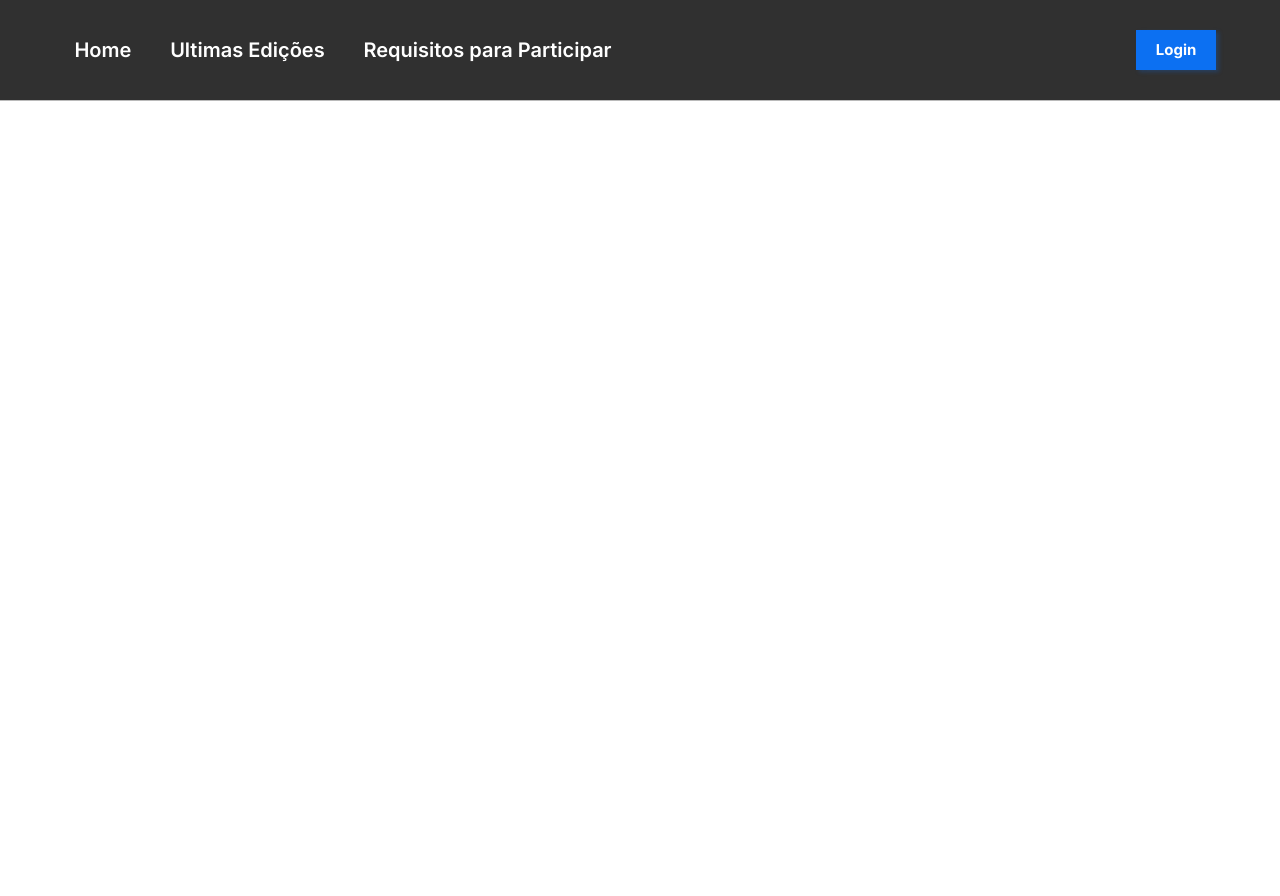
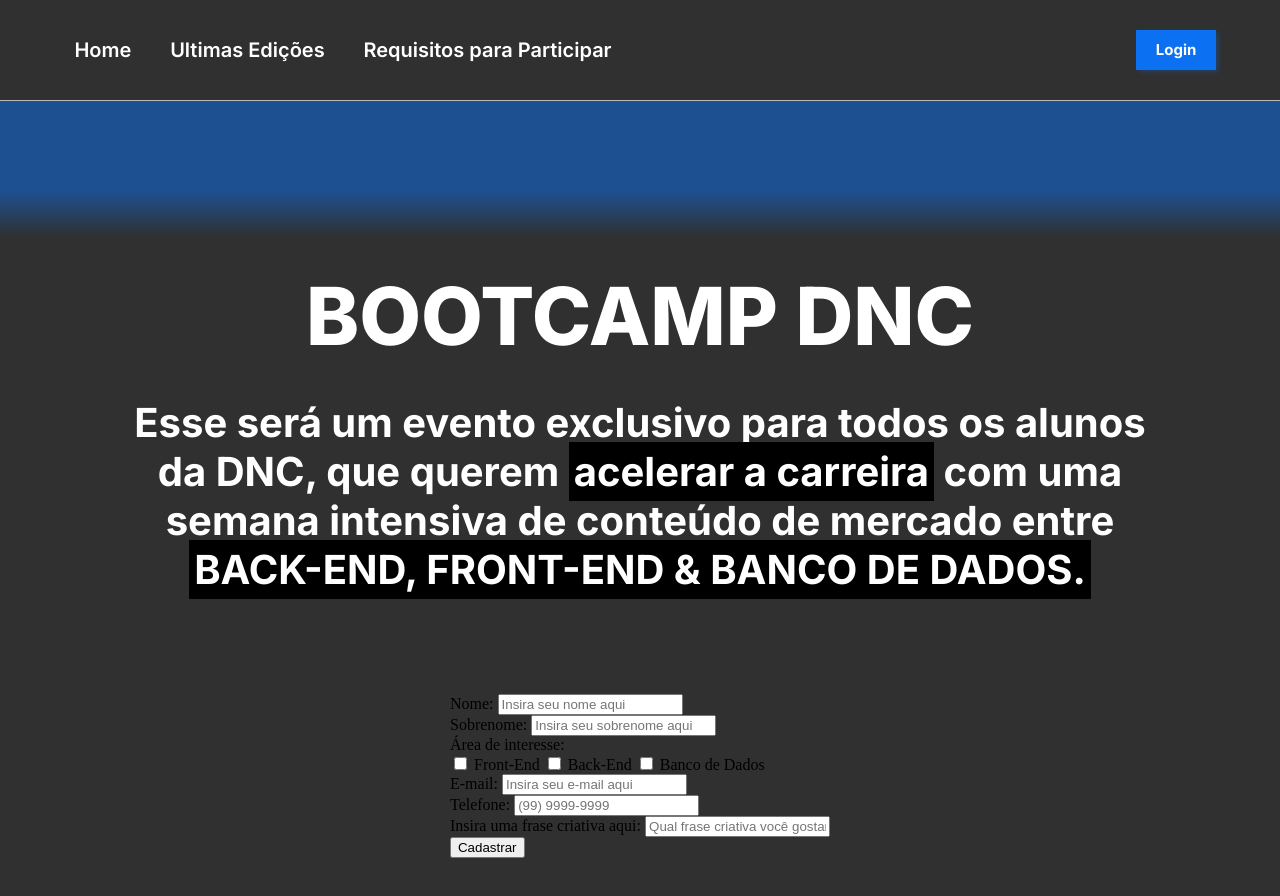
Before and after one commit to herickalmeidademelo/projeto-bootcamp, a plain HTML site: page index.html in a window 1280 px wide. Before the commit the page ends 800 px from the top, so only its background shows below. Drawn offline with Linux system fonts and the light colour scheme.

Commit message:
header css style finished

```diff
--- a/css/style.css
+++ b/css/style.css
@@ -1,8 +1,21 @@
 @import url('https://fonts.googleapis.com/css2?family=Inter:wght@100;200;300;400;500;600;700;800;900&display=swap');
+
+
+    :root {
+        --azul-dnc: #0C70F2;
+        --prto-dnc: #303030;
+        --cinza: #C9C9C9;
+
+        --fonte-padrao: 'Inter';
+    }
+
+
 
         body {
             margin: 0px;
             padding: 0px;
+            background: linear-gradient(180deg, rgba(12, 112, 242, 0.5) 19.91%, rgba(12, 112, 242, 0) 24.84%), #303030;
+            background-repeat: no-repeat;
         }
         #principal {
             display: flex;
@@ -11,8 +24,8 @@
             align-items: center;
             width: 100%;
             height: 100px;
-            background-color: #303030;
-            font-family: Inter;
+            background-color: var(--prto-dnc);
+            font-family: var(--fonte-padrao);
             letter-spacing: 0em;
             border-bottom: 1px solid #BABABA;
 
@@ -25,7 +38,7 @@
             color: #FFFFFF;
         }
         #principal button{
-            font-family: Inter;
+            font-family: var(--fonte-padrao);
             font-size: 15px;
             font-weight: bold;
             line-height: 24px;
@@ -34,7 +47,7 @@
             color: #FFFFFF;
             margin-right: 5%;
             box-shadow: 3px 2px 4px 0px #0C70F240;
-            background-color: #0C70F2;
+            background-color: var(--azul-dnc);
             cursor: pointer;
             border: none;
             width: 80px;
@@ -42,7 +55,7 @@
 
         }
         #principal a:hover {
-            color: #CCCCCC;
+            color: var(--cinza);
         }
         #menu {
             margin-left: 55px;
@@ -51,3 +64,37 @@
             width: 45%;
             justify-content: space-around;
         }
+
+    /* Seção principal do site */
+
+    section {
+        display: flex;
+        flex-direction: column;
+        align-items: center;
+        margin-top: 100px;
+        margin-bottom: 100px;
+    }
+    header {
+        color: #FFFFFF;
+        font-family: var(--fonte-padrao);
+    }
+    header h1{
+        font-family: var(--fonte-padrao);
+        text-transform: uppercase;
+        text-align: center;
+        font-size: 80px;
+        font-weight: 800;
+        margin-bottom: 20px;
+    }
+    header h2 {
+        text-align: center;
+        font-family: var(--fonte-padrao);
+        font-size: 40px;
+        font-weight: 700;
+        margin-bottom: 100px;
+    }
+    header .invert {
+        background-color: #000000;
+        font-weight: bold;
+        padding: 5px;
+    }
--- a/index.html
+++ b/index.html
@@ -15,5 +15,48 @@
         </div>
         <button>Login</button>
     </nav>
+    <section>
+        <header>
+            <h1>bootcamp dnc</h1>
+            <h2>Esse será um evento exclusivo para todos os alunos<br>da <b>DNC</b>, que querem <span class="invert">acelerar a carreira</span> com uma<br>semana intensiva de conteúdo de mercado entre<br><span class="invert" >BACK-END, FRONT-END & BANCO DE DADOS.</span></h2>
+        </header>
+        <form>
+            <div class="formGroup">
+                <label>Nome:</label>
+                <input type="text" name="Name" placeholder="Insira seu nome aqui">
+            </div>
+            <div class="formGroup">
+                <label>Sobrenome:</label>
+                <input type="text" name="Lastname" placeholder="Insira seu sobrenome aqui">
+            </div>
+            <div class="formGroup">
+                <label>Área de interesse:</label>
+                <div class="checkbox-itens" >
+                    <input type="checkbox" value="front">
+                    <label>Front-End</label>
+
+                    <input type="checkbox" value="back">
+                    <label>Back-End</label>
+
+                    <input type="checkbox" value="bd">
+                    <label> Banco de Dados</label>
+                </div>
+
+            </div>
+            <div class="formGroup">
+                <label>E-mail:</label>
+                <input type="email" name="E-mail" placeholder="Insira seu e-mail aqui">
+            </div>
+            <div class="formGroup">
+                <label>Telefone:</label>
+                <input type="number" name="Phone" placeholder="(99) 9999-9999">
+            </div>
+            <div class="formGroup">
+                <label>Insira uma frase criativa aqui:</label>
+                <input type="text" name="Phrase" placeholder="Qual frase criativa você gostaria de falar?">
+            </div>
+            <input type="submit" value="Cadastrar">
+        </form>
+    </section>
 </body>
 </html>
```
